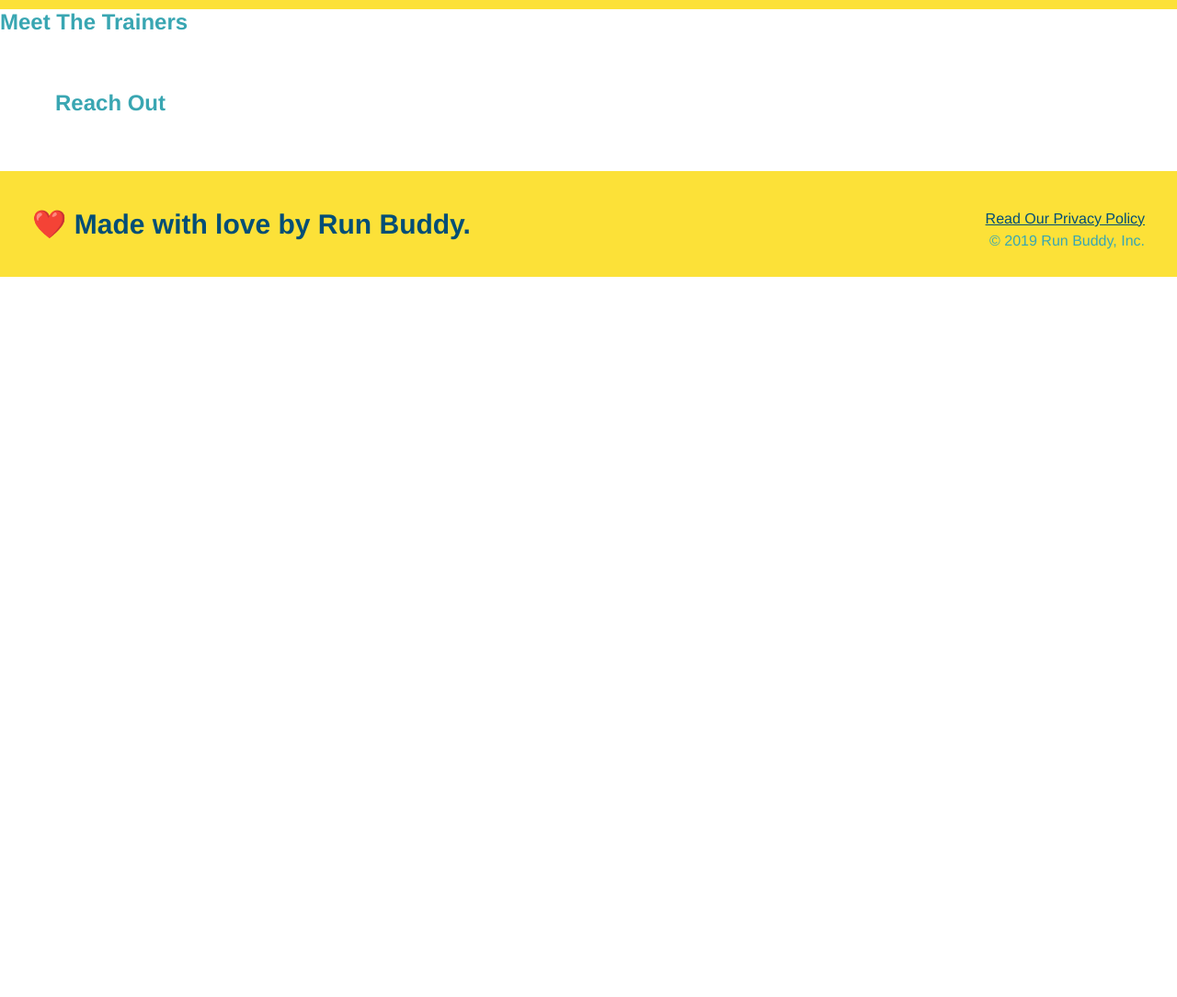
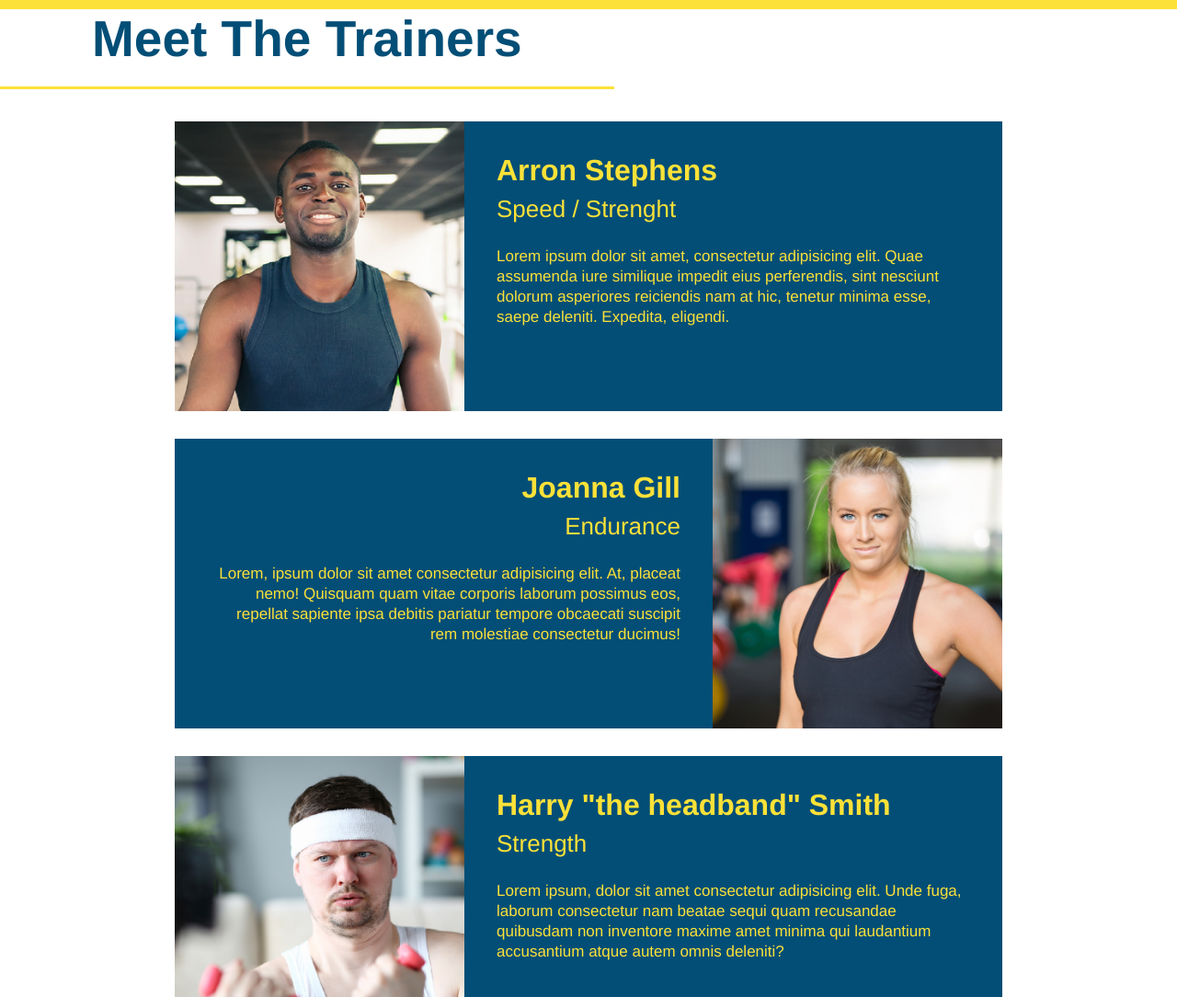
Before and after one commit to SadiaSookram/run-buddy, a plain HTML site: page index.html in a window 1280 px wide. Shown: the part 2640-3724 px from the top of the page at 92% size. Before the commit the page ends 2941 px from the top, so only its background shows below. Drawn offline with Linux system fonts and the light colour scheme.

Commit message:
meet the trainers section

```diff
--- a/assets/css/style.css
+++ b/assets/css/style.css
@@ -193,3 +193,54 @@ section {
 .step span {
     font-size: 38px;
 }
+
+/* Trainers Bio's*/
+
+.trainers {
+    text-align: center;
+}
+
+
+.trainer {
+    width: 900px;
+    margin: 0 auto 30px auto;
+    background: #024e76;
+    color: #fce138;
+    overflow: auto;
+}
+
+.trainer img {
+    width: 35%;
+    float: left;
+}
+
+.trainer-bio {
+    padding: 35px;
+    float: left;
+    width: 65%
+}
+
+.text-left {
+text-align: left;
+}
+
+.text-right {
+    text-align: right;
+}
+
+.trainer-bio h3 {
+    font-size: 32px;
+    margin-bottom: 8px;
+}
+
+.trainer-bio h4 {
+    font-weight: lighter;
+    font-size: 26px;
+    margin-bottom: 25px;
+
+}
+
+.trainer-bio p {
+    font-size: 17px;
+    line-height: 1.3;
+}
--- a/index.html
+++ b/index.html
@@ -120,8 +120,46 @@
     </section>
 
     <!-- "meet the trainers" section-->
-    <sections>
-        <h2>Meet The Trainers</h2>
+    <sections id="your-trainers" class="trainers">
+        <h2 class="section-title primary-border">
+            Meet The Trainers
+        </h2>
+        <!--Trainer bio 1-->
+        <article class="trainer">
+            <img src="./assets/images/trainer-1.jpg" alt="Arron stephens in his workout clothes, ready to pump iorn"/>
+            <div class="trainer-bio text-left">
+                <h3> Arron Stephens</h3>
+                <h4>Speed / Strenght</h4>
+                <p>
+                    Lorem ipsum dolor sit amet, consectetur adipisicing elit. Quae assumenda iure similique impedit eius perferendis, sint nesciunt dolorum asperiores reiciendis nam at hic, tenetur minima esse, saepe deleniti. Expedita, eligendi.
+                </p>
+
+            </div>
+        </article>
+
+        <!--Second Trainer bio 2-->
+         <article class="trainer">
+             <div class="trainer-bio text-right">
+                 <h3> Joanna Gill</h3>
+                 <h4>Endurance</h4>
+                 <p>
+                     Lorem, ipsum dolor sit amet consectetur adipisicing elit. At, placeat nemo! Quisquam quam vitae corporis laborum possimus eos, repellat sapiente ipsa debitis pariatur tempore obcaecati suscipit rem molestiae consectetur ducimus!
+                </p>
+                </div>
+                <img src="./assets/images/trainer-2.jpg" alt="Joanna Gill cooling off after a workout" />
+          </article>
+
+          <!--Third Trainer bio 3-->
+          <article class="trainer">
+              <img src="./assets/images/trainer-3.jpg" alt="Harry Smith wearing a headband and lifting a comically small pink weight " />
+              <div class="trainer-bio text-left">
+                  <h3>Harry "the headband" Smith</h3>
+                  <h4>Strength</h4>
+                  <p>
+                      Lorem ipsum, dolor sit amet consectetur adipisicing elit. Unde fuga, laborum consectetur nam beatae sequi quam recusandae quibusdam non inventore maxime amet minima qui laudantium accusantium atque autem omnis deleniti?
+                  </p>
+               </div>
+          </article>
     </sections>
 
     <!-- "reach out" section-->
```
Also changed, not shown: assets/images/trainer-1.jpg (added), assets/images/trainer-2.jpg (added), assets/images/trainer-3.jpg (added).
